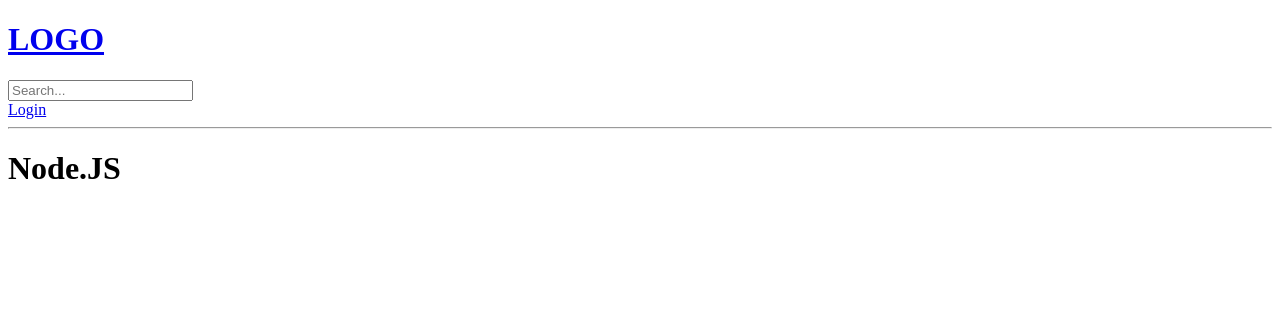
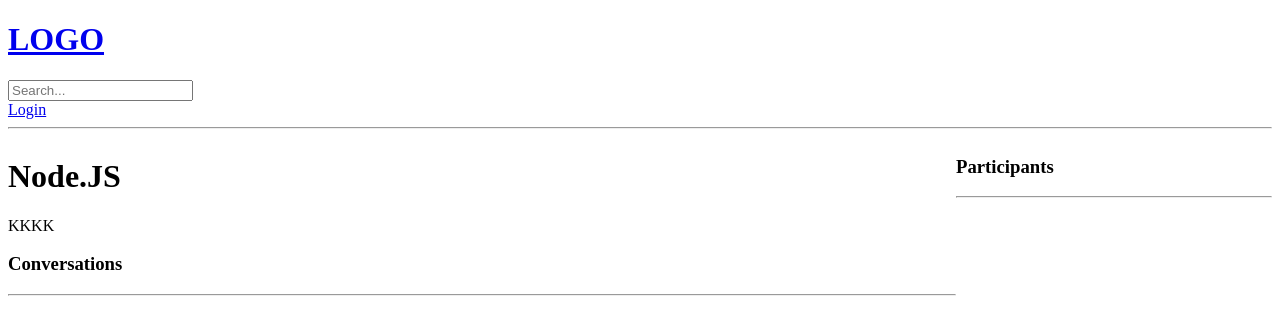
Before and after one commit to zayyehtut/uowforum, a Django app: page /room/4 in a window 1280 px wide. Shown: the top 335 px of the page. Run offline with Django 4.2, Linux system fonts and the light colour scheme; data comes from the database, SQL or seed files in the repository; both versions use the stored data as it was after the commit.

Commit message:
Added Messages CRUD & Participants

```diff
--- a/base/models.py
+++ b/base/models.py
@@ -18,7 +18,7 @@ class Room(models.Model):
     topic = models.ForeignKey(Topic, on_delete=models.SET_NULL, null=True)
     name = models.CharField(max_length=200)
     description = models.TextField(null=True, blank=True)
-    # participants
+    participants = models.ManyToManyField(User, related_name="participants", blank=True)
     updated = models.DateTimeField(auto_now=True)
     created = models.DateTimeField(auto_now_add=True)
 
--- a/base/templates/base/room.html
+++ b/base/templates/base/room.html
@@ -1,4 +1,46 @@
 {% extends 'main.html' %}
 {% block content %}
-    <h1>{{ room.name }}</h1>
+    <style>
+    .room-container{
+        display: grid;
+        grid-template-columns: 3fr 1fr;
+    }
+    </style>
+    <div class="room-container">
+        <div>
+            <h1>{{ room.name }}</h1>
+            <p>{{ room.description }}</p>
+            <div class="comment-wrapper">
+                <h3>Conversations</h3>
+                <hr>
+                {% for message in room_messages %}
+                    <div>
+                        {% if request.user == message.user %}
+                            <a href="{% url 'delete-message' message.id %}">Delete</a>
+                        {% endif %}
+                        <small>@{{ message.user }} {{ message.created|timesince }} ago</small>
+                        <p>{{ message.body }}</p>
+                        <hr>
+                    </div>
+                {% endfor %}
+            </div>
+            {% if request.user.is_authenticated %}
+                <div class='comment-form'>
+                    <form action="" method="POST">
+                        {% csrf_token %}
+                        <input type="text" name="body" id="" placeholder="Write you comment here...">
+                    </form>
+                </div>
+            {% endif %}
+        </div>
+        <div>
+            <h3>Participants</h3>
+            <hr>
+            {% for user  in participants %}
+                <div>
+                    <p>@{{ user.username }}</p>
+                </div>
+            {% endfor %}
+        </div>
+    </div>
 {% endblock content %}
--- a/base/urls.py
+++ b/base/urls.py
@@ -11,4 +11,5 @@ urlpatterns = [
     path("create-room/", views.createRoom, name="create-room"),
     path("update-room/<str:pk>/", views.updateRoom, name="update-room"),
     path("delete-room/<str:pk>/", views.deleteRoom, name="delete-room"),
+    path("delete-message/<str:pk>/", views.deleteMessage, name="delete-message"),
 ]
--- a/base/views.py
+++ b/base/views.py
@@ -8,7 +8,7 @@ from django.http import HttpResponse
 from django.shortcuts import redirect, render
 
 from .forms import RoomForm
-from .models import Room, Topic
+from .models import Message, Room, Topic
 
 # Create your views here.
 
@@ -49,9 +49,10 @@ def logoutUser(request):
 def registerPage(request):
     form = UserCreationForm()
 
-    if request.method == "Post":
+    if request.method == "POST":
         form = UserCreationForm(request.POST)
         if form.is_valid():
+            print("OK")
             user = form.save(commit=False)
             user.username = user.username.lower()
             user.save()
@@ -59,6 +60,7 @@ def registerPage(request):
             return redirect("home")
         else:
             messages.error(request, "An error occurred. Please try again")
+            print(messages)
     context = {"form": form}
     return render(request, "base/login_register.html", context)
 
@@ -80,7 +82,19 @@ def home(request):
 
 def room(request, pk):
     room = Room.objects.get(id=pk)
-    context = {"room": room}
+    room_messages = room.message_set.all().order_by("-created")
+    participants = room.participants.all()
+    if request.method == "POST":
+        message = Message.objects.create(
+            user=request.user, room=room, body=request.POST.get("body")
+        )
+        room.participants.add(request.user)
+        return redirect("room", pk=room.id)
+    context = {
+        "room": room,
+        "room_messages": room_messages,
+        "participants": participants,
+    }
     return render(request, "base/room.html", context)
 
 
@@ -127,3 +141,17 @@ def deleteRoom(request, pk):
         return redirect("home")
 
     return render(request, "base/delete.html", {"obj": room})
+
+
+@login_required(login_url="login")
+def deleteMessage(request, pk):
+    message = Message.objects.get(id=pk)
+
+    if request.user != message.user:
+        return HttpResponse("You do not have permission to access this feature")
+
+    if request.method == "POST":
+        message.delete()
+        return redirect("home")
+
+    return render(request, "base/delete.html", {"obj": message})
```
Also changed, not shown: base/migrations/0003_alter_room_options_room_participants.py (added), db.sqlite3.
